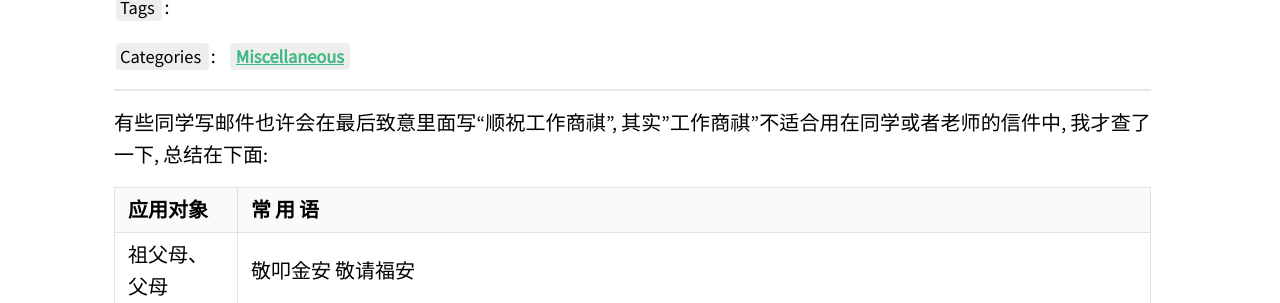
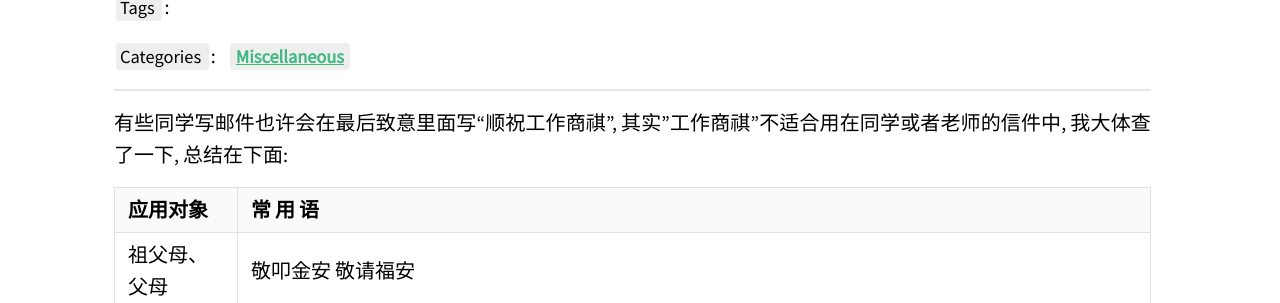
Before and after one commit to Cr7-joker/Cr7-joker.github.io, a Jekyll site: the page built from _posts/2019-01-24-Valedictions-in-Letters/2019-01-24-Valedictions-in-Letters.md, in a window 1280 px wide. Shown: the part 212-515 px from the top of the page. Built offline with Jekyll 4.4.1, drawn with Linux system fonts in a browser that asks for light colours; our own code applies the rules of GitHub Pages for plain Markdown files; a script that is not in the unit is left out.

Commit message:
almost the last commit

```diff
--- a/_posts/2019-01-24-Valedictions-in-Letters/2019-01-24-Valedictions-in-Letters.md
+++ b/_posts/2019-01-24-Valedictions-in-Letters/2019-01-24-Valedictions-in-Letters.md
@@ -9,7 +9,7 @@ toc: false
 
 ---
 
-有些同学写邮件也许会在最后致意里面写“顺祝工作商祺”, 其实"工作商祺"不适合用在同学或者老师的信件中, 我才查了一下, 总结在下面:
+有些同学写邮件也许会在最后致意里面写“顺祝工作商祺”, 其实"工作商祺"不适合用在同学或者老师的信件中, 我大体查了一下, 总结在下面:
 
 | 应用对象     | 常 用 语                                                     |
 | ------------ | ------------------------------------------------------------ |
```
